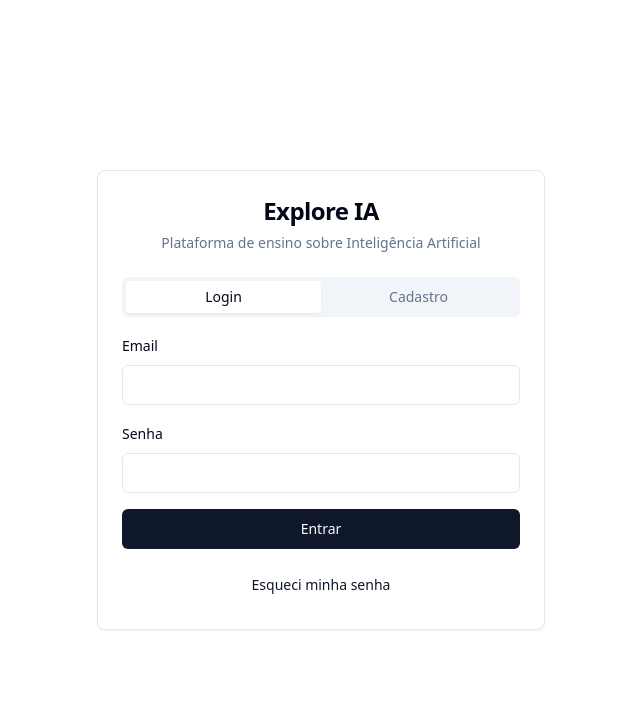
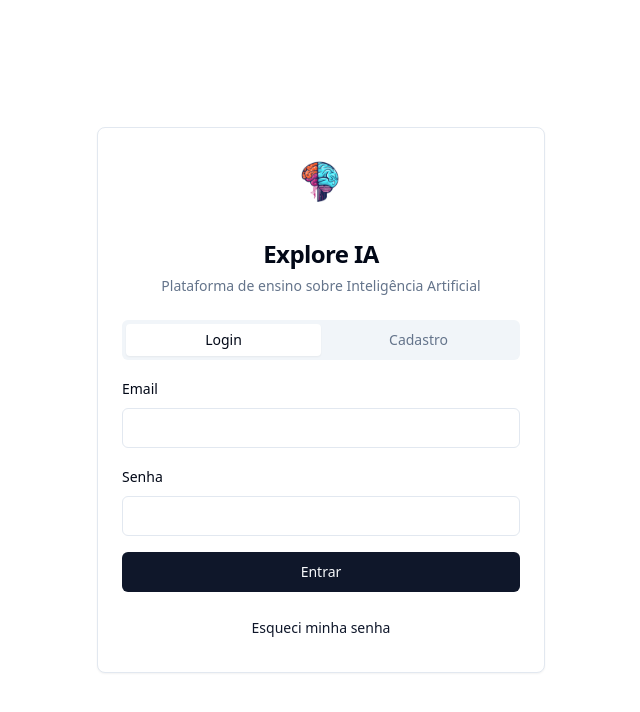
Before and after one commit to Maira940/exploreia, a React (Vite) app: page /auth in a window 1280 px wide. Shown: the top 712 px of the page, without its empty margins (319-959 px from the left). Built offline with nearby package versions, Linux system fonts and the light colour scheme.

Commit message:
Add logo to auth screens

```diff
--- a/src/pages/Auth.tsx
+++ b/src/pages/Auth.tsx
@@ -7,6 +7,7 @@ import { Card, CardContent, CardDescription, CardHeader, CardTitle } from '@/com
 import { Tabs, TabsContent, TabsList, TabsTrigger } from '@/components/ui/tabs';
 import { supabase } from '@/integrations/supabase/client';
 import { useToast } from '@/hooks/use-toast';
+import exploreIALogo from '/lovable-uploads/f9c9062a-04be-46fc-9868-7031f233b593.png';
 
 export default function Auth() {
   const [loginEmail, setLoginEmail] = useState('');
@@ -66,6 +67,9 @@ export default function Auth() {
     <div className="min-h-screen flex items-center justify-center bg-background p-4">
       <Card className="w-full max-w-md">
         <CardHeader className="text-center">
+          <div className="flex justify-center mb-4">
+            <img src={exploreIALogo} alt="Explore IA Logo" className="h-16 w-16" />
+          </div>
           <CardTitle className="text-2xl font-bold">Explore IA</CardTitle>
           <CardDescription>
             Plataforma de ensino sobre Inteligência Artificial
```
